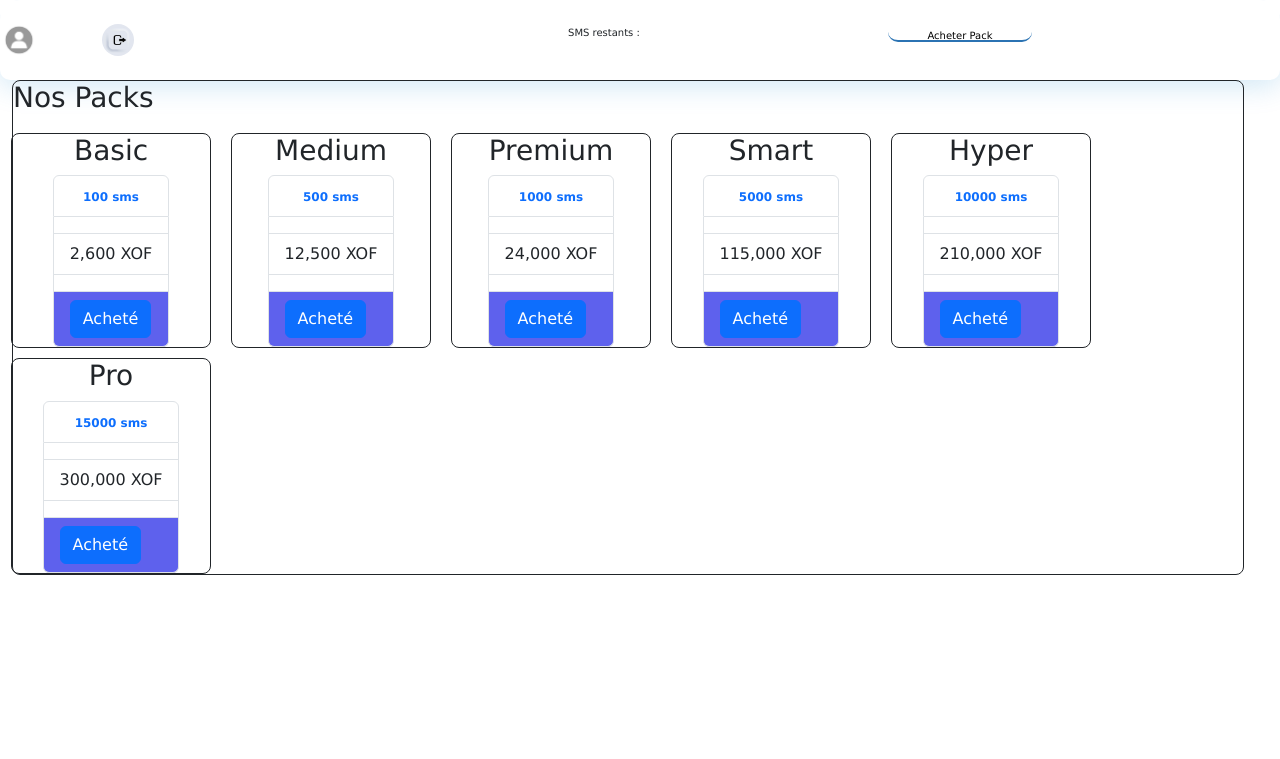
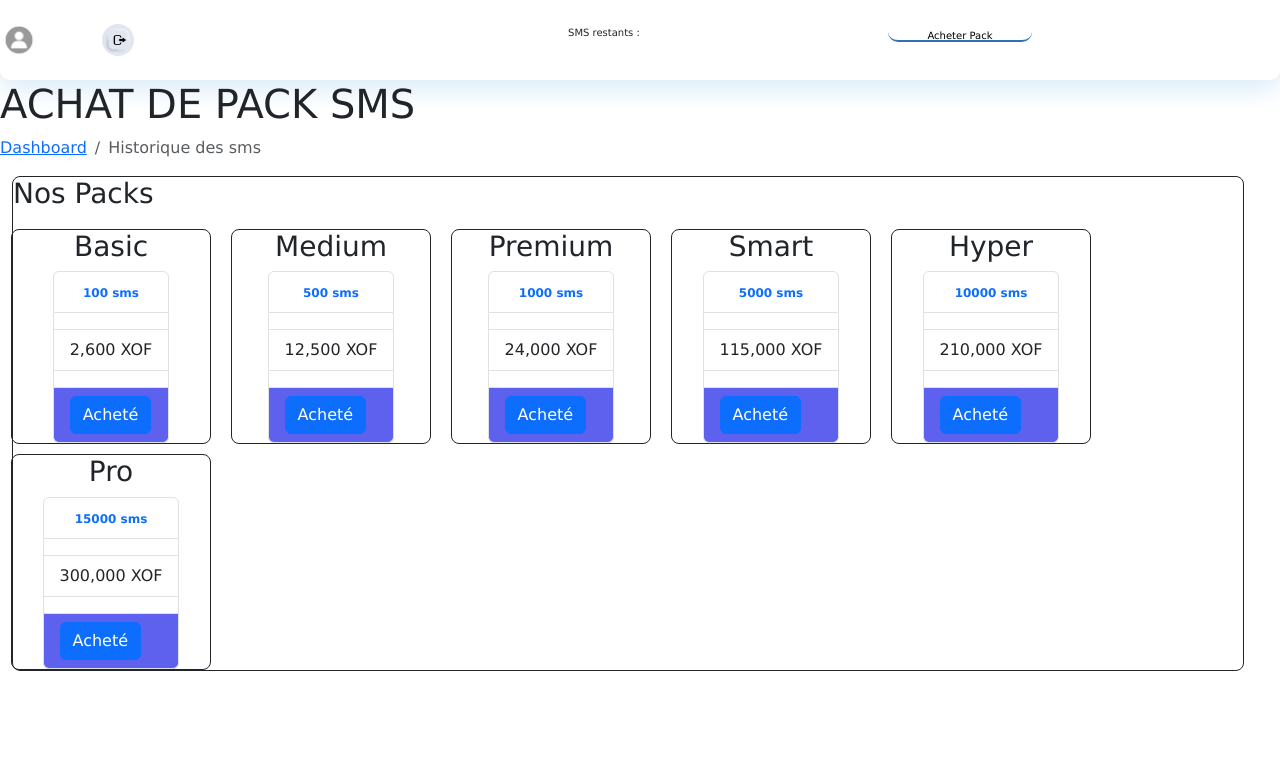
Before and after one commit to cloudsteroids/API_SMS, a PHP site: page /Contenu/sous-contenu/parametres/achat_pack.php in a window 1280 px wide. Shown: the top 759 px of the page. Run offline with PHP 8.4, Linux system fonts and the light colour scheme.

Commit message:
Update achat_pack.php
Ajustement de la page achat de pack

```diff
--- a/Contenu/sous-contenu/parametres/achat_pack.php
+++ b/Contenu/sous-contenu/parametres/achat_pack.php
@@ -16,7 +16,16 @@
     <?php
         include('../../nav/nav_horizontal.php');
     ?>
-        <div class="contain">
+        <div class="containn" id="containn">
+            <div class="pagetitle">
+                <h1>ACHAT DE PACK SMS</h1>
+                <nav>
+                    <ol class="breadcrumb">
+                        <li class="breadcrumb-item"><a href="../dashboard.php">Dashboard</a></li>
+                        <li class="breadcrumb-item active">Historique des sms</li>
+                    </ol>
+                </nav>
+            </div><!-- End Page Title -->
             <section class="section">
                 <div class="content">
                     <div class="container-fluid">
```
